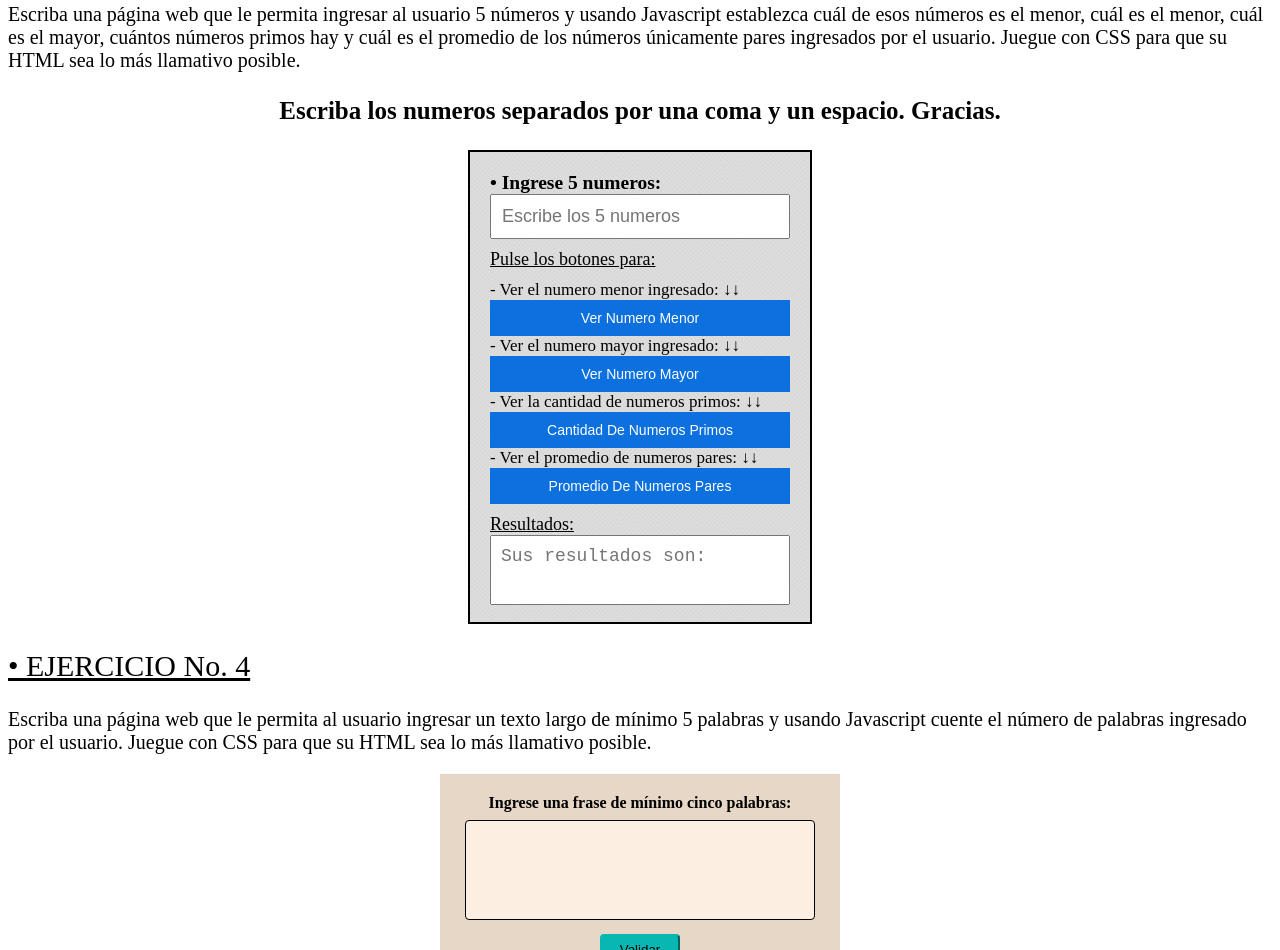
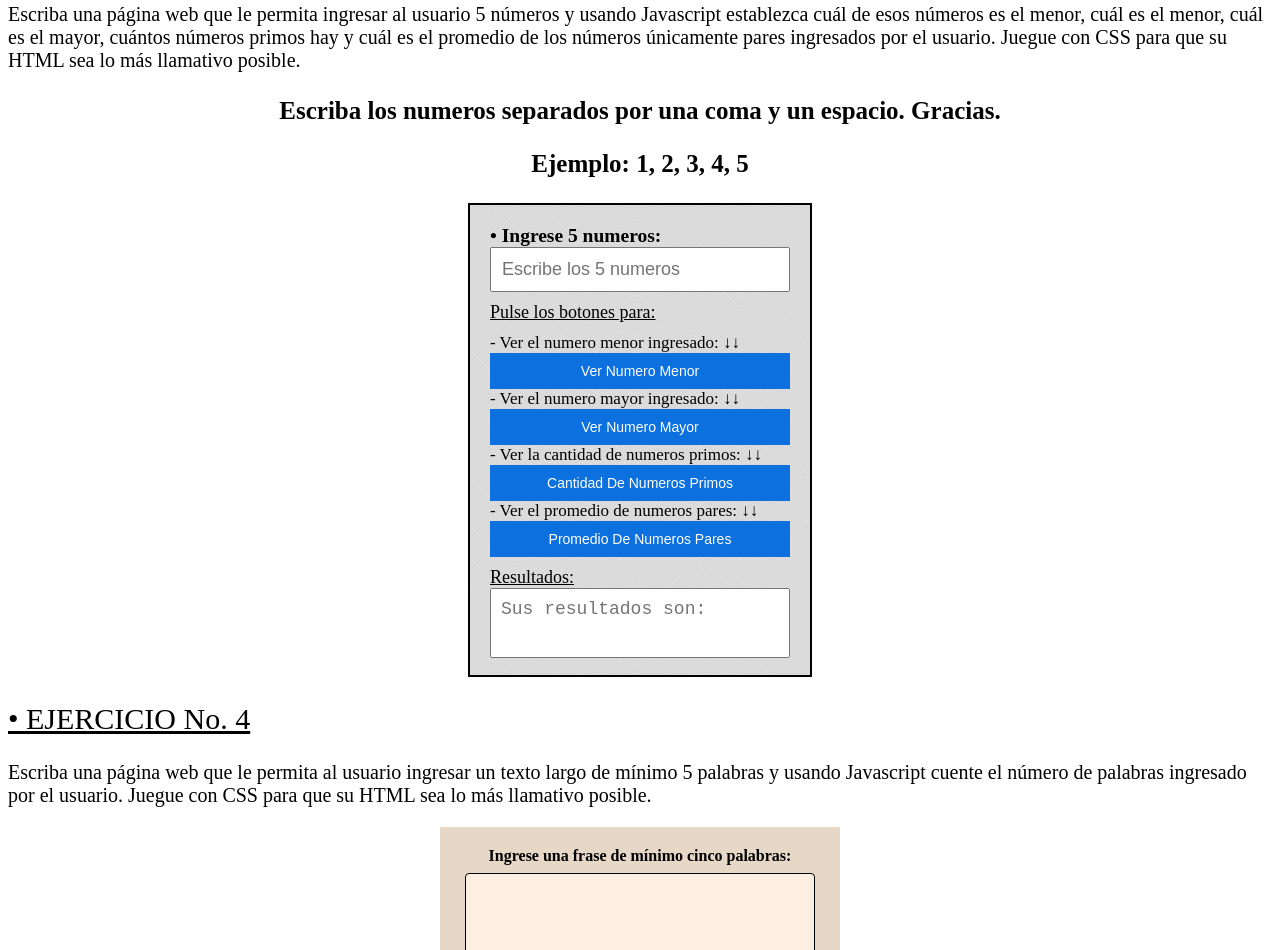
Before and after one commit to JP-Velasquez/Introduccion_HTML_CSS_JS, a plain HTML site: page index.html in a window 1280 px wide. Shown: the part 1316-2266 px from the top of the page. Drawn offline with Linux system fonts and the light colour scheme.

Commit message:
Instrucciones ejercicio 3

```diff
--- a/index.html
+++ b/index.html
@@ -87,6 +87,7 @@
     es el menor, cuál es el menor, cuál es el mayor, cuántos números primos hay y cuál es el promedio de los números
     únicamente pares ingresados por el usuario. Juegue con CSS para que su HTML sea lo más llamativo posible.</p>
   <h3 class="instruccionesEjer3">Escriba los numeros separados por una coma y un espacio. Gracias.</h3>
+  <h3 class="instruccionesEjer3">Ejemplo: 1, 2, 3, 4, 5</h3>
   <form class="formularioEjer3">
     <label class="tituloEjer3" for="numerosIngresados">• Ingrese 5 numeros:</label>
     <input type="text" id="numerosIngresados" placeholder="Escribe los 5 numeros">
```
